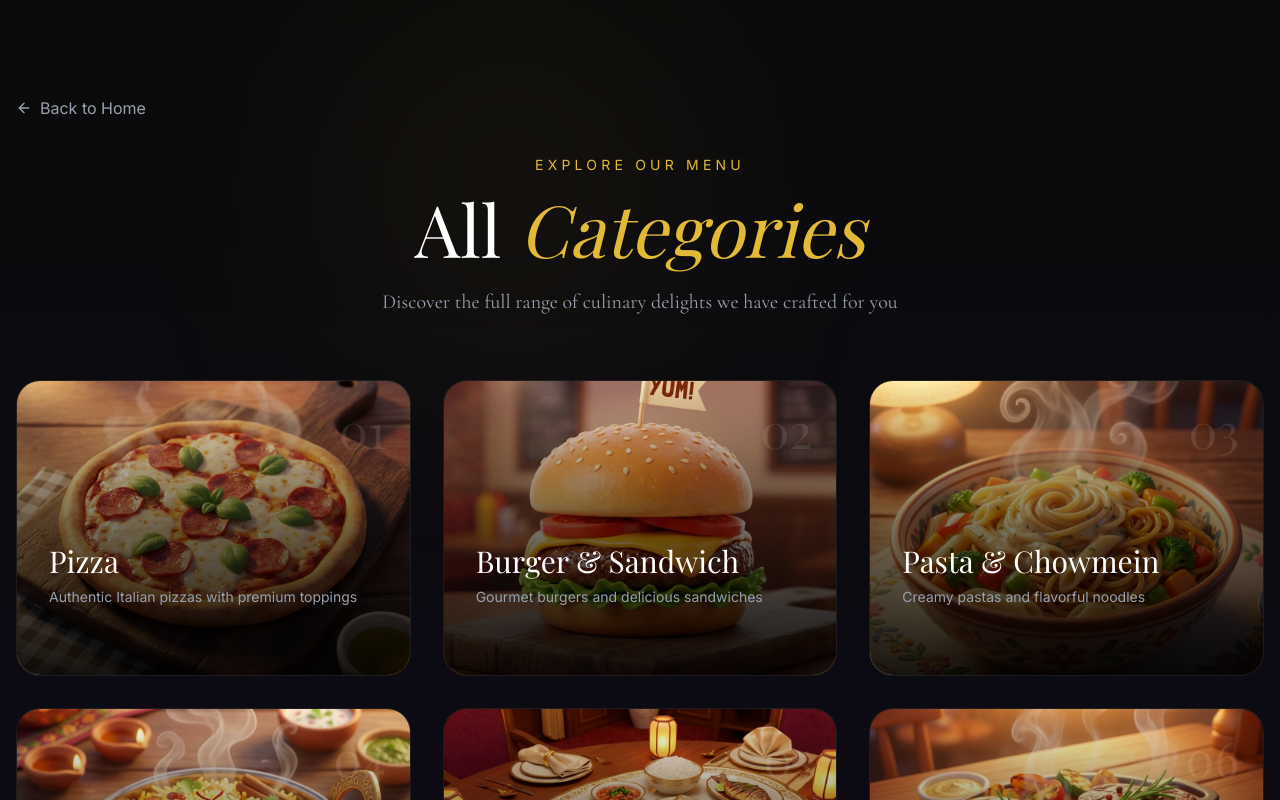
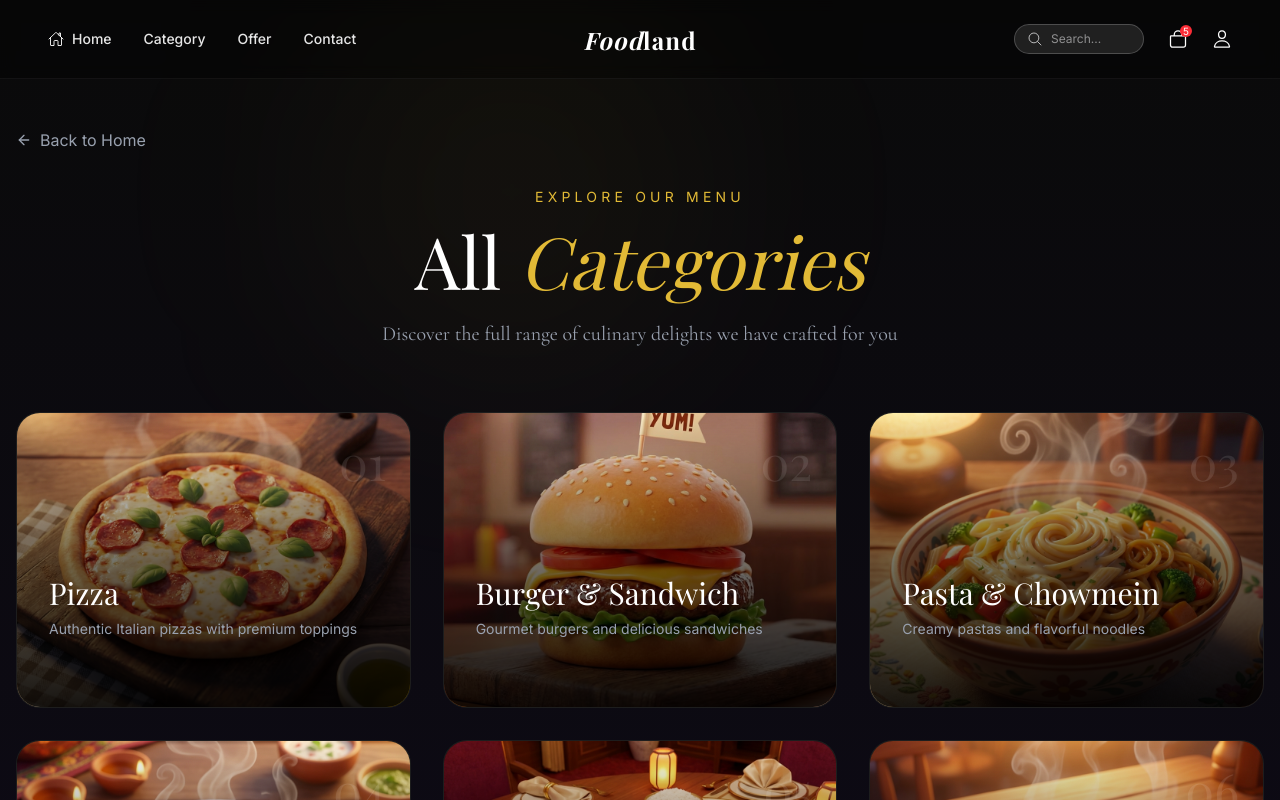
Before and after one commit to rahmatullahboss/foodland, a Next.js app: page /en/categories in a window 1280 px wide. Shown: the top 800 px of the page. Built offline with nearby package versions, Linux system fonts and the light colour scheme; a web font is replaced by a local one.

Commit message:
Add Header to categories pages and fix logo positioning

```diff
--- a/src/app/[locale]/categories/page.tsx
+++ b/src/app/[locale]/categories/page.tsx
@@ -1,6 +1,7 @@
 import Image from "next/image";
 import Link from "next/link";
 import { ArrowLeft } from "lucide-react";
+import Header from "@/components/Header";
 
 // Category data with generated images
 
@@ -21,8 +22,11 @@
 export default function CategoriesPage() {
   return (
     <div className="min-h-screen bg-gradient-to-b from-neutral-950 via-[#0d0a15] to-neutral-950">
+      {/* Shared Header */}
+      <Header />
+
       {/* Hero Section */}
-      <section className="relative py-24 overflow-hidden">
+      <section className="relative py-24 pt-32 overflow-hidden">
         {/* Decorative Elements */}
         <div className="absolute top-0 left-1/4 w-96 h-96 bg-primary/5 rounded-full blur-[120px] pointer-events-none" />
         <div className="absolute bottom-0 right-1/4 w-80 h-80 bg-purple-600/5 rounded-full blur-[100px] pointer-events-none" />
--- a/src/app/[locale]/category/[id]/page.tsx
+++ b/src/app/[locale]/category/[id]/page.tsx
@@ -13,6 +13,7 @@
 import JuiceCategoryLayout from "@/components/JuiceCategoryLayout";
 import SetMenuCategoryLayout from "@/components/SetMenuCategoryLayout";
 import BurgerCategoryLayout from "@/components/BurgerCategoryLayout";
+import Header from "@/components/Header";
 
 
 
@@ -93,7 +94,10 @@
 
   return (
     <div className="min-h-screen bg-background pb-20">
-      <div className="container mx-auto px-4 py-8">
+      {/* Shared Header */}
+      <Header />
+
+      <div className="container mx-auto px-4 py-8 pt-24">
         <div className="mb-10 text-center">
             <h1 className="text-4xl md:text-5xl font-serif font-bold text-primary mb-4">{category.name}</h1>
             {category.description && (
--- a/src/components/Header.tsx
+++ b/src/components/Header.tsx
@@ -27,7 +27,7 @@
       </div>
 
       {/* Center Logo */}
-      <div className="absolute left-1/2 top-1/2 -translate-x-1/2 -translate-y-1/2 text-center">
+      <div className="absolute left-1/2 top-6 -translate-x-1/2 text-center">
         <Link href="/en" className="text-2xl font-bold font-serif text-white tracking-wider hover:text-primary transition-colors">
           <span className="italic">Food</span>land
         </Link>
```
